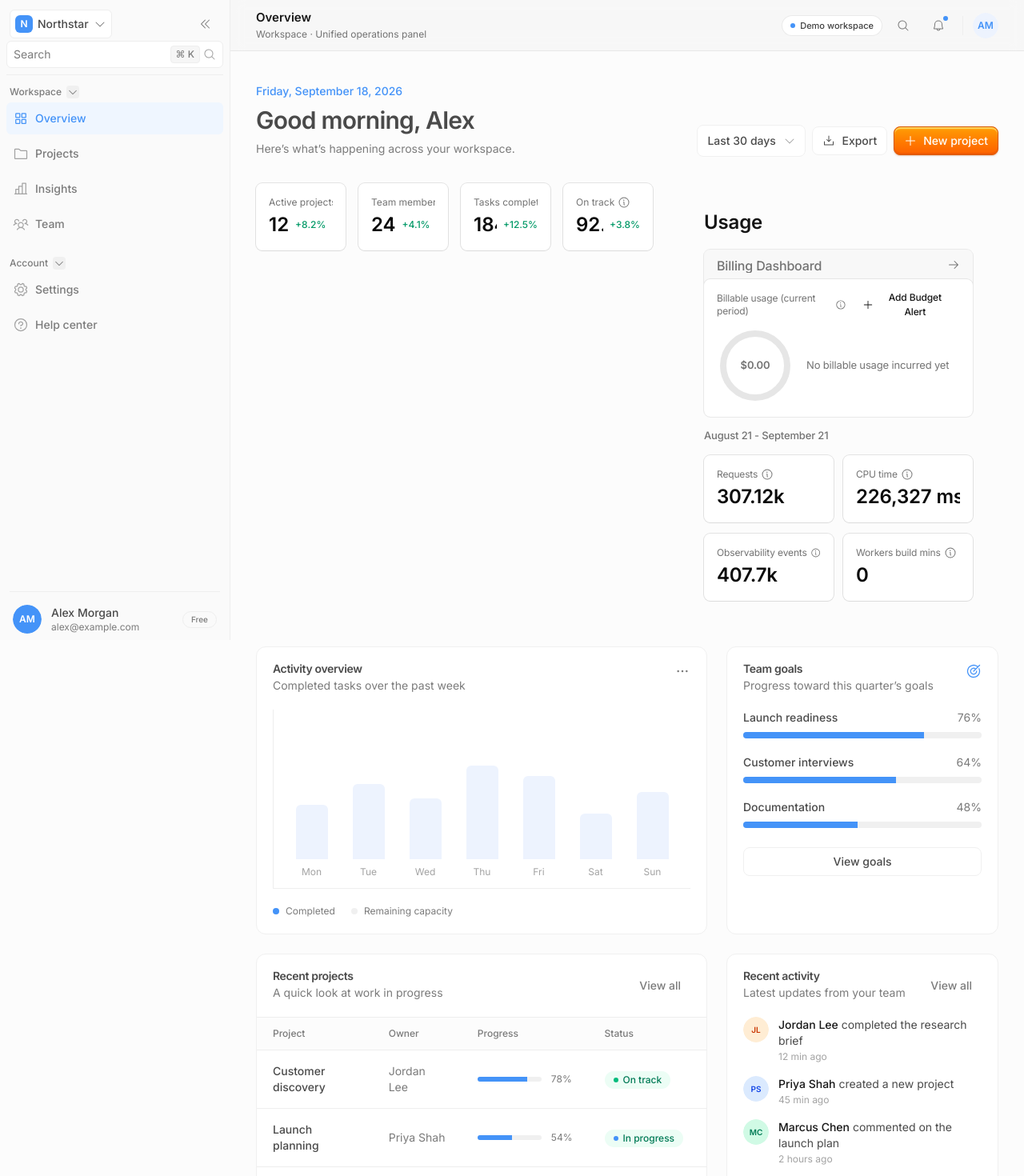
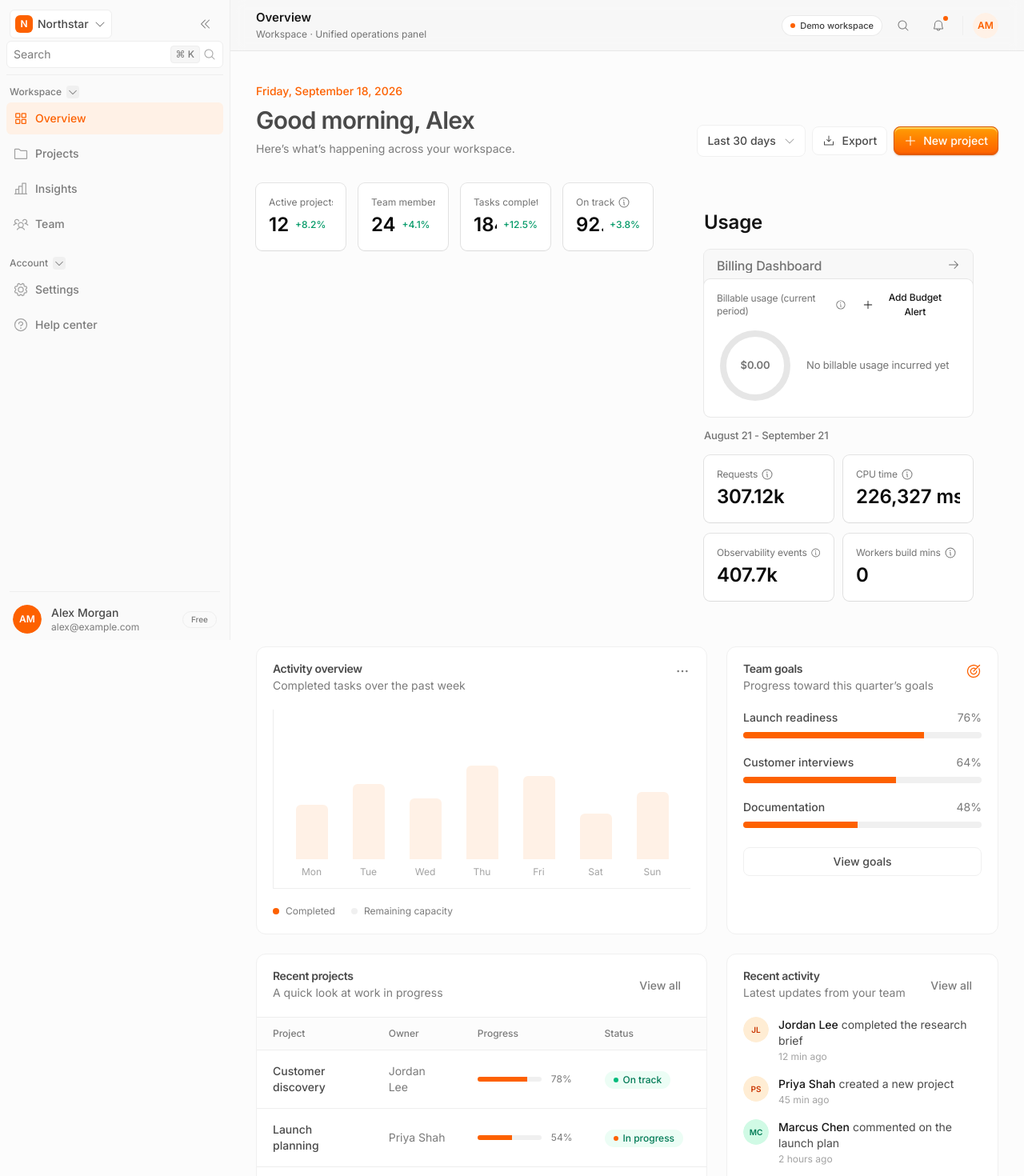
Before and after one commit to starstrike007/monash-hackathon-1, a React (Vite) app: page / in a window 1280 px wide. Shown: the top 1470 px of the page at 80% size. Built offline with nearby package versions, Linux system fonts and the light colour scheme.

Commit message:
Update workspace accent color to orange

```diff
--- a/src/components/dashboard-sidebar.jsx
+++ b/src/components/dashboard-sidebar.jsx
@@ -42,12 +42,12 @@ function SidebarNavRow({ active, collapsed, icon: Icon, label, onClick }) {
         'flex min-h-10 w-full items-center rounded-md text-left text-sm font-medium transition-colors duration-200',
         collapsed ? 'justify-center p-2' : 'gap-2 px-2 py-2',
         active
-          ? 'bg-blue-50 text-[#4493F8]'
+          ? 'bg-[#FFF1E6] text-[#FD6100]'
           : 'text-[#7B7B7B] hover:bg-[#F6F6F6] hover:text-[#4A4A4A]',
       )}
     >
       <Icon
-        className={cn('h-5 w-5 shrink-0', active ? 'text-[#4493F8]' : 'text-[#A3A3A3]')}
+        className={cn('h-5 w-5 shrink-0', active ? 'text-[#FD6100]' : 'text-[#A3A3A3]')}
         weight="regular"
         aria-hidden="true"
       />
@@ -123,7 +123,7 @@ export function DashboardSidebar({ activeItem, onNavigate, isOpen, onClose, onSe
                   type="button"
                   className="flex min-w-0 items-center gap-1.5 rounded-md border border-[#EEEEEE] bg-white p-1.5 text-left transition-colors duration-200 hover:bg-[#F6F6F6]"
                 >
-                  <span className="flex h-[22px] w-[22px] shrink-0 items-center justify-center rounded-[6px] bg-[#4493F8] text-xs font-semibold text-white">
+                  <span className="flex h-[22px] w-[22px] shrink-0 items-center justify-center rounded-[6px] bg-[#FD6100] text-xs font-semibold text-white">
                     N
                   </span>
                   <span className="max-w-[140px] truncate text-sm font-medium text-[#4A4A4A]">Northstar</span>
@@ -219,7 +219,7 @@ export function DashboardSidebar({ activeItem, onNavigate, isOpen, onClose, onSe
           <Separator className="mb-4 bg-[#EEEEEE]" />
           <div className={cn('flex items-center gap-3', collapsed ? 'justify-center' : 'px-1')}>
             <Avatar>
-              <AvatarFallback className="bg-[#4493F8] text-white">AM</AvatarFallback>
+              <AvatarFallback className="bg-[#FD6100] text-white">AM</AvatarFallback>
             </Avatar>
             {!collapsed && (
               <>
--- a/src/components/dashboard.jsx
+++ b/src/components/dashboard.jsx
@@ -39,14 +39,14 @@ const stats = [
 
 const activity = [
   { initials: 'JL', name: 'Jordan Lee', action: 'completed the research brief', time: '12 min ago', color: 'bg-orange-100 text-orange-700' },
-  { initials: 'PS', name: 'Priya Shah', action: 'created a new project', time: '45 min ago', color: 'bg-blue-100 text-blue-700' },
+  { initials: 'PS', name: 'Priya Shah', action: 'created a new project', time: '45 min ago', color: 'bg-orange-100 text-orange-700' },
   { initials: 'MC', name: 'Marcus Chen', action: 'commented on the launch plan', time: '2 hours ago', color: 'bg-emerald-100 text-emerald-700' },
-  { initials: 'AM', name: 'Alex Morgan', action: 'updated the team goals', time: 'Yesterday', color: 'bg-[#EDF3FE] text-[#4493F8]' },
+  { initials: 'AM', name: 'Alex Morgan', action: 'updated the team goals', time: 'Yesterday', color: 'bg-[#FFF1E6] text-[#FD6100]' },
 ]
 
 const projects = [
   { name: 'Customer discovery', owner: 'Jordan Lee', progress: 78, status: 'On track', color: 'bg-emerald-500' },
-  { name: 'Launch planning', owner: 'Priya Shah', progress: 54, status: 'In progress', color: 'bg-[#4493F8]' },
+  { name: 'Launch planning', owner: 'Priya Shah', progress: 54, status: 'In progress', color: 'bg-[#FD6100]' },
   { name: 'Brand refresh', owner: 'Marcus Chen', progress: 32, status: 'Needs attention', color: 'bg-amber-500' },
 ]
 
@@ -97,7 +97,7 @@ export function Dashboard() {
               </div>
               <div className="flex items-center gap-1 sm:gap-2">
                 <div className="hidden items-center gap-1.5 rounded-full border border-neutral-200/80 bg-white px-2.5 py-1 text-[11px] font-medium text-neutral-700 md:flex">
-                  <span className="h-1.5 w-1.5 rounded-full bg-[#4493F8]" aria-hidden="true" />
+                  <span className="h-1.5 w-1.5 rounded-full bg-[#FD6100]" aria-hidden="true" />
                   <span>Demo workspace</span>
                 </div>
                 <Button variant="ghost" size="icon" className="text-[#7B7B7B]" aria-label="Search" onClick={() => showNotice('Search is ready for your workspace data.')}>
@@ -105,11 +105,11 @@ export function Dashboard() {
                 </Button>
                 <Button variant="ghost" size="icon" className="relative text-[#7B7B7B]" aria-label="Notifications" onClick={() => showNotice('You are all caught up.') }>
                   <Bell className="h-4 w-4" aria-hidden="true" />
-                  <span className="absolute right-1.5 top-1.5 h-1.5 w-1.5 rounded-full bg-[#4493F8]" />
+                  <span className="absolute right-1.5 top-1.5 h-1.5 w-1.5 rounded-full bg-[#FD6100]" />
                 </Button>
                 <Separator orientation="vertical" className="mx-1 hidden h-6 bg-[#EEEEEE] sm:block" />
                 <Avatar className="h-8 w-8">
-                  <AvatarFallback className="bg-[#EDF3FE] text-[#4493F8]">AM</AvatarFallback>
+                  <AvatarFallback className="bg-[#FFF1E6] text-[#FD6100]">AM</AvatarFallback>
                 </Avatar>
               </div>
             </div>
@@ -118,14 +118,14 @@ export function Dashboard() {
           <div className="mx-auto max-w-[1440px] px-4 py-8 sm:px-6 lg:px-8 lg:py-10">
             <section className="flex flex-col justify-between gap-5 sm:flex-row sm:items-end">
               <div>
-                <p className="text-sm font-medium text-[#4493F8]">Friday, September 18, 2026</p>
+                <p className="text-sm font-medium text-[#FD6100]">Friday, September 18, 2026</p>
                 <h2 className="mt-2 text-2xl font-semibold tracking-tight text-[#4A4A4A] sm:text-3xl">Good morning, Alex</h2>
                 <p className="mt-2 text-sm text-[#7B7B7B]">Here’s what’s happening across your workspace.</p>
               </div>
               <div className="flex flex-wrap items-center gap-2">
                 <label className="sr-only" htmlFor="date-range">Date range</label>
                 <div className="relative">
-                  <select id="date-range" className="h-10 appearance-none rounded-lg border border-[#F0F0F0] bg-white py-2 pl-3 pr-9 text-sm font-medium text-[#4A4A4A] outline-none focus:border-[#4493F8] focus:ring-2 focus:ring-[#4493F8]/20">
+                  <select id="date-range" className="h-10 appearance-none rounded-lg border border-[#F0F0F0] bg-white py-2 pl-3 pr-9 text-sm font-medium text-[#4A4A4A] outline-none focus:border-[#FD6100] focus:ring-2 focus:ring-[#FD6100]/20">
                     <option>Last 30 days</option>
                     <option>Last 7 days</option>
                     <option>This quarter</option>
@@ -170,14 +170,14 @@ export function Dashboard() {
                       <div className="flex h-full flex-1 flex-col items-center justify-end gap-2" key={item.day}>
                         <div className="group relative flex h-full w-full items-end justify-center">
                           <div className="absolute bottom-0 hidden rounded bg-[#4A4A4A] px-2 py-1 text-[10px] font-medium text-white group-hover:block">{item.value}</div>
-                          <div className="w-full max-w-10 rounded-t-md bg-[#EDF3FE] transition-colors group-hover:bg-[#4493F8]" style={{ height: `${item.value}%` }} />
+                          <div className="w-full max-w-10 rounded-t-md bg-[#FFF1E6] transition-colors group-hover:bg-[#FD6100]" style={{ height: `${item.value}%` }} />
                         </div>
                         <span className="mb-3 text-xs text-[#A3A3A3]">{item.day}</span>
                       </div>
                     ))}
                   </div>
                   <div className="mt-5 flex items-center gap-5 text-xs text-[#7B7B7B]">
-                    <span className="flex items-center gap-2"><span className="h-2 w-2 rounded-full bg-[#4493F8]" />Completed</span>
+                    <span className="flex items-center gap-2"><span className="h-2 w-2 rounded-full bg-[#FD6100]" />Completed</span>
                     <span className="flex items-center gap-2"><span className="h-2 w-2 rounded-full bg-[#F0F0F0]" />Remaining capacity</span>
                   </div>
                 </CardContent>
@@ -189,7 +189,7 @@ export function Dashboard() {
                     <CardTitle>Team goals</CardTitle>
                     <CardDescription className="mt-1">Progress toward this quarter’s goals</CardDescription>
                   </div>
-                  <Target className="h-5 w-5 text-[#4493F8]" weight="regular" aria-hidden="true" />
+                  <Target className="h-5 w-5 text-[#FD6100]" weight="regular" aria-hidden="true" />
                 </CardHeader>
                 <CardContent className="space-y-5">
                   <div>
--- a/src/components/ui/badge.jsx
+++ b/src/components/ui/badge.jsx
@@ -8,7 +8,7 @@ const badgeVariants = cva(
   {
     variants: {
       variant: {
-        default: 'border-transparent bg-[#4493F8] text-white',
+        default: 'border-transparent bg-[#FD6100] text-white',
         secondary: 'border-transparent bg-[#F0F0F0] text-[#4A4A4A]',
         success: 'border-transparent bg-emerald-50 text-emerald-700',
         warning: 'border-transparent bg-amber-50 text-amber-700',
--- a/src/components/ui/progress.jsx
+++ b/src/components/ui/progress.jsx
@@ -12,7 +12,7 @@ const Progress = React.forwardRef(({ className, value = 0, ...props }, ref) => (
     className={cn('relative h-2 w-full overflow-hidden rounded-full bg-[#F0F0F0]', className)}
     {...props}
   >
-    <div className="h-full bg-[#4493F8] transition-all" style={{ width: `${value}%` }} />
+    <div className="h-full bg-[#FD6100] transition-all" style={{ width: `${value}%` }} />
   </div>
 ))
 Progress.displayName = 'Progress'
```
Also changed, not shown: 3 other files (tests, documents, lock files or other folders).
